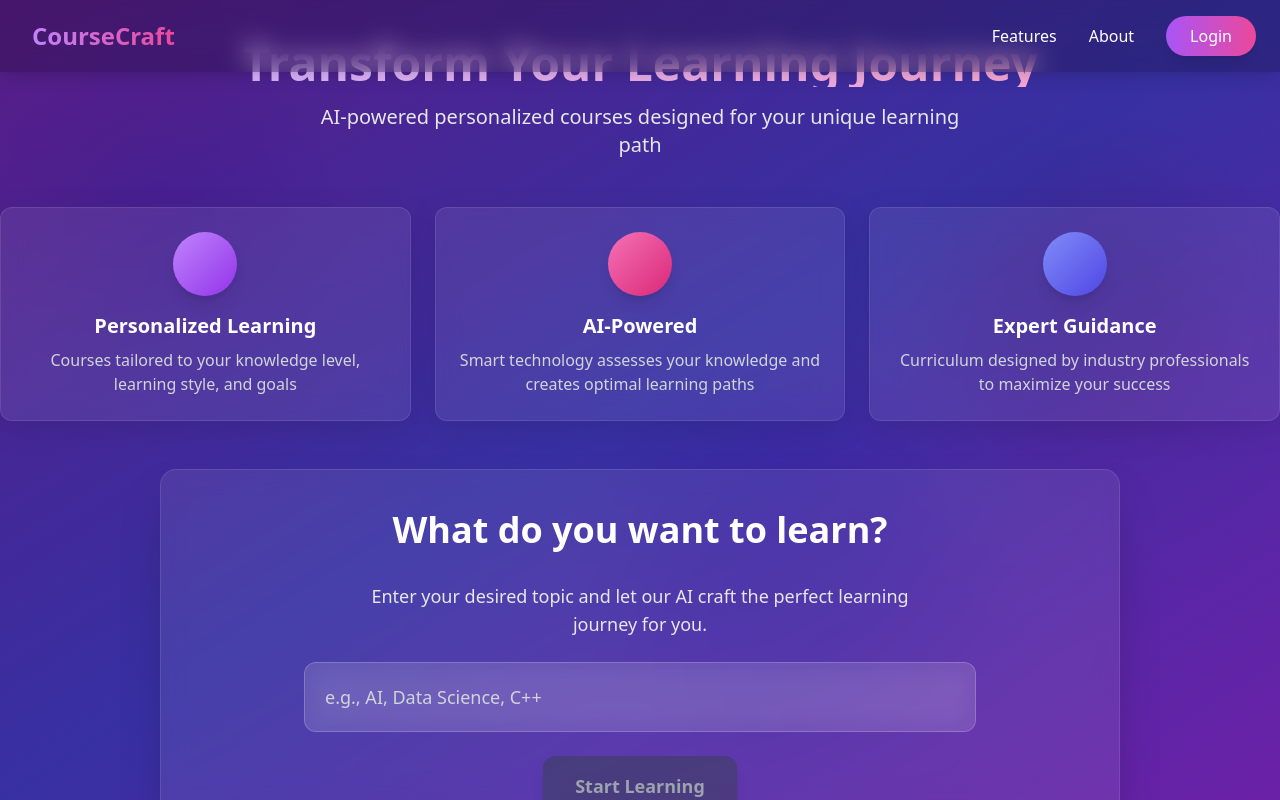
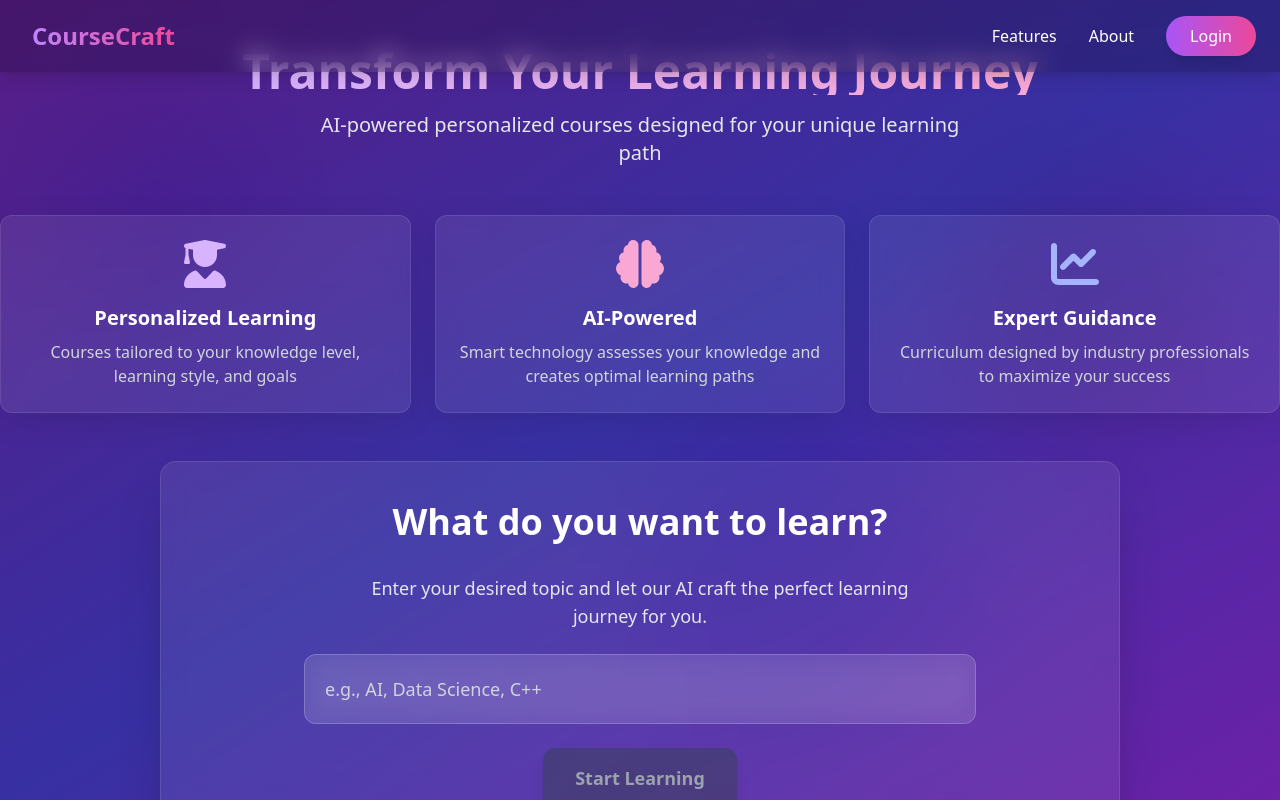
Before and after one commit to ravipajiyar/Course-Craft, a React (Vite) app in the folder client/vite-project/: page / in a window 1280 px wide. Built offline with nearby package versions, Linux system fonts and the light colour scheme.

Commit message:
some changes in features and landingpage and render yaml file added

```diff
--- a/client/vite-project/package.json
+++ b/client/vite-project/package.json
@@ -11,6 +11,9 @@
   },
   "dependencies": {
     "@fortawesome/fontawesome-free": "^6.7.2",
+    "@fortawesome/fontawesome-svg-core": "^6.7.2",
+    "@fortawesome/free-solid-svg-icons": "^6.7.2",
+    "@fortawesome/react-fontawesome": "^0.2.2",
     "axios": "^1.7.7",
     "daisyui": "^5.0.0",
     "react": "^18.3.1",
--- a/client/vite-project/src/pages/Features.jsx
+++ b/client/vite-project/src/pages/Features.jsx
@@ -1,5 +1,14 @@
 import React from 'react';
 import Navbar from '../components/Navbar/Navbar';
+import { FontAwesomeIcon } from '@fortawesome/react-fontawesome';
+import {
+  faBrain,
+  faFingerprint,
+  faChartLine,
+  faComments,
+  faTasks,
+  faMedal
+} from '@fortawesome/free-solid-svg-icons';
 
 const FeaturesPage = () => {
   return (
@@ -19,23 +28,24 @@ const FeaturesPage = () => {
         </div>
 
         {/* Key Features Section */}
+        {/* Key Features Section */}
 <div className="max-w-6xl mx-auto mb-16">
   <div className="grid grid-cols-1 md:grid-cols-3 gap-8">
     {[
       {
-                icon: "fas fa-brain",
+        icon: faBrain,
         title: "AI-Powered Learning",
         description: "Our algorithms analyze your responses in real-time to create a custom learning experience tailored to your needs.",
         color: "from-purple-400 to-purple-600"
       },
       {
-                icon: "fas fa-fingerprint",
+        icon: faFingerprint,
         title: "Personalized Content",
         description: "No two learners see the same course. Content adapts to your prior knowledge, learning style, and goals.",
         color: "from-pink-400 to-pink-600"
       },
       {
-                icon: "fas fa-chart-line",
+        icon: faChartLine,
         title: "Progress Tracking",
         description: "Detailed analytics show your growth, mastery of topics, and areas that need additional focus.",
         color: "from-indigo-400 to-indigo-600"
@@ -43,7 +53,7 @@ const FeaturesPage = () => {
     ].map((feature, index) => (
       <div key={index} className="glassmorphism rounded-xl p-8 flex flex-col items-center text-center transform hover:scale-105 transition-all duration-300">
         <div className={`w-16 h-16 bg-gradient-to-br ${feature.color} rounded-full flex items-center justify-center mb-5 shadow-lg`}>
-                  <i className={`${feature.icon} text-white text-xl`}></i>
+          <FontAwesomeIcon icon={feature.icon} className="text-white text-xl" />
         </div>
         <h3 className="text-xl font-semibold mb-3">{feature.title}</h3>
         <p className="text-gray-300">{feature.description}</p>
@@ -157,8 +167,8 @@ const FeaturesPage = () => {
   <div className="grid grid-cols-1 md:grid-cols-3 gap-6">
     <div className="bg-white bg-opacity-10 p-6 rounded-xl hover:bg-opacity-15 transition-all">
       <div className="flex items-center mb-4">
-                  <div className="w-10 h-10 rounded-full bg-gradient-to-r from-green-400 to-blue-500 flex items-center justify-center mr-3">
-                    <i className="fas fa-comments text-white"></i>
+        <div className="text-green-400 text-2xl mr-3">
+          <FontAwesomeIcon icon={faComments} />
         </div>
         <h3 className="font-medium">AI Tutor Assistance</h3>
       </div>
@@ -169,8 +179,8 @@ const FeaturesPage = () => {
 
     <div className="bg-white bg-opacity-10 p-6 rounded-xl hover:bg-opacity-15 transition-all">
       <div className="flex items-center mb-4">
-                  <div className="w-10 h-10 rounded-full bg-gradient-to-r from-purple-400 to-pink-500 flex items-center justify-center mr-3">
-                    <i className="fas fa-tasks text-white"></i>
+        <div className="text-purple-400 text-2xl mr-3">
+          <FontAwesomeIcon icon={faTasks} />
         </div>
         <h3 className="font-medium">Hands-on Projects</h3>
       </div>
@@ -181,8 +191,8 @@ const FeaturesPage = () => {
 
     <div className="bg-white bg-opacity-10 p-6 rounded-xl hover:bg-opacity-15 transition-all">
       <div className="flex items-center mb-4">
-                  <div className="w-10 h-10 rounded-full bg-gradient-to-r from-yellow-400 to-orange-500 flex items-center justify-center mr-3">
-                    <i className="fas fa-medal text-white"></i>
+        <div className="text-yellow-400 text-2xl mr-3">
+          <FontAwesomeIcon icon={faMedal} />
         </div>
         <h3 className="font-medium">Achievement System</h3>
       </div>
--- a/client/vite-project/src/pages/landingPage.jsx
+++ b/client/vite-project/src/pages/landingPage.jsx
@@ -1,6 +1,12 @@
 // Landingpage.jsx
 import Navbar from '../components/Navbar/Navbar';
 import CourseSelector from '../components/CourseSelector/CourseSelector';
+import { FontAwesomeIcon } from '@fortawesome/react-fontawesome';
+import {
+  faUserGraduate,
+  faBrain,
+  faChartLine
+} from '@fortawesome/free-solid-svg-icons';
 
 export default function Landingpage() {
   return (
@@ -30,24 +36,24 @@ export default function Landingpage() {
         {/* Feature Cards */}
 <div id="features" className="grid grid-cols-1 md:grid-cols-3 gap-6 mb-12 w-full">
   <div className="glassmorphism rounded-xl p-6 flex flex-col items-center text-center transform hover:scale-105 transition-all duration-300">
-            <div className="w-16 h-16 bg-gradient-to-br from-purple-400 to-purple-600 rounded-full flex items-center justify-center mb-4 shadow-lg">
-              <i className="fas fa-brain text-white text-xl"></i>
+    <div className="text-5xl text-purple-300 mb-4">
+      <FontAwesomeIcon icon={faUserGraduate} />
     </div>
     <h3 className="text-xl font-semibold mb-2">Personalized Learning</h3>
     <p className="text-gray-300">Courses tailored to your knowledge level, learning style, and goals</p>
   </div>
 
   <div className="glassmorphism rounded-xl p-6 flex flex-col items-center text-center transform hover:scale-105 transition-all duration-300">
-            <div className="w-16 h-16 bg-gradient-to-br from-pink-400 to-pink-600 rounded-full flex items-center justify-center mb-4 shadow-lg">
-              <i className="fas fa-robot text-white text-xl"></i>
+    <div className="text-5xl text-pink-300 mb-4">
+      <FontAwesomeIcon icon={faBrain} />
     </div>
     <h3 className="text-xl font-semibold mb-2">AI-Powered</h3>
     <p className="text-gray-300">Smart technology assesses your knowledge and creates optimal learning paths</p>
   </div>
 
   <div className="glassmorphism rounded-xl p-6 flex flex-col items-center text-center transform hover:scale-105 transition-all duration-300">
-            <div className="w-16 h-16 bg-gradient-to-br from-indigo-400 to-indigo-600 rounded-full flex items-center justify-center mb-4 shadow-lg">
-              <i className="fas fa-graduation-cap text-white text-xl"></i>
+    <div className="text-5xl text-indigo-300 mb-4">
+      <FontAwesomeIcon icon={faChartLine} />
     </div>
     <h3 className="text-xl font-semibold mb-2">Expert Guidance</h3>
     <p className="text-gray-300">Curriculum designed by industry professionals to maximize your success</p>
```
Also changed, not shown: 2 other files (tests, documents, lock files or other folders). Lines whose indentation alone changed are shown as unchanged.
